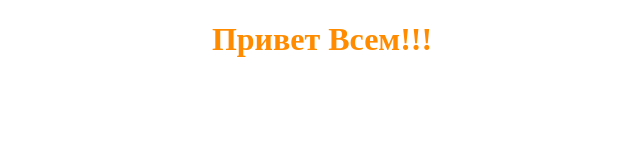
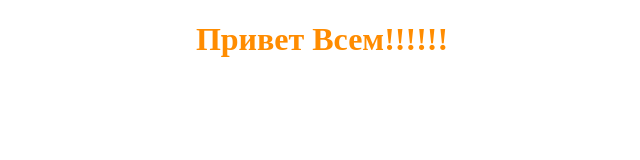
Before and after one commit to ShurpinVanek/first-project, a plain HTML site: page index.html in a window 1280 px wide. Shown: the whole page, without its empty margins (318-958 px from the left). Drawn offline with Linux system fonts and the light colour scheme.

Commit message:
исправлен html

```diff
--- a/index.html
+++ b/index.html
@@ -5,7 +5,7 @@
     <meta charset="UTF-8">
     <meta name="viewport" content="width=device-width, initial-scale=1.0">
     <title>Document</title>
-    <h1>Привет Всем!!!</h1>
+    <h1>Привет Всем!!!!!!</h1>
 </head>
 <body>
 
```
